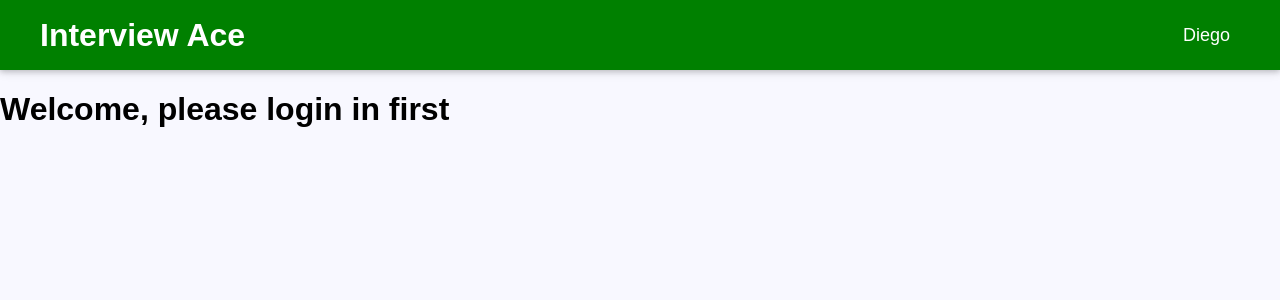
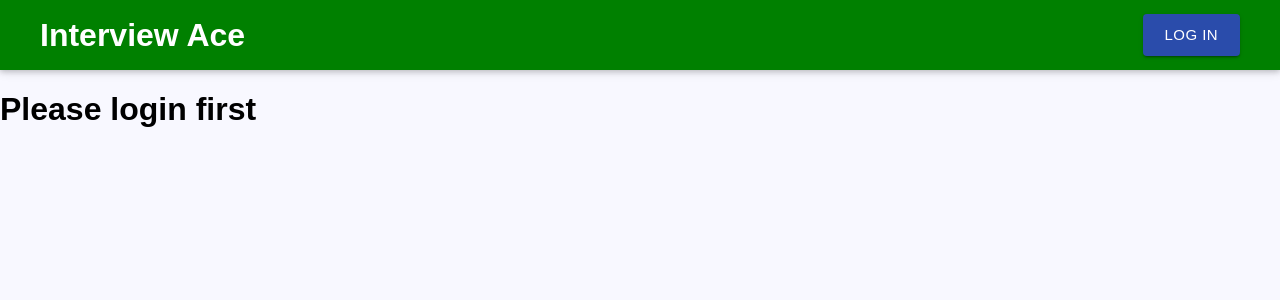
Before and after one commit to diegovazquezny/interviewace, a React (Create React App) app: page /#/ in a window 1280 px wide. Shown: the top 300 px of the page. Built offline with nearby package versions, Linux system fonts and the light colour scheme.

Commit message:
update landing page

```diff
--- a/src/Components/Header/Header.jsx
+++ b/src/Components/Header/Header.jsx
@@ -47,14 +47,15 @@
 
 const Header = (props) => {
   // TODO: change back to const
-  //console.log('in header ->', props);
   let { user, isAuthenticated } = useAuth0();
+  console.log('is authenticated ->', isAuthenticated);
   const classes = useStyles();
   const api_uri = process.env.NODE_ENV !== 'development'
     ? 'https://interview-ace.herokuapp.com'
     : '';
 
-  if (isAuthenticated && !state.userId ) { //
+  if (isAuthenticated) {
+    console.log('Authenticated! ->', isAuthenticated);
     fetch(api_uri + '/authentication/login', {
       method: "POST",
       headers: {
@@ -80,7 +81,7 @@
       })
       .catch(err => console.log(err));
   }
-  isAuthenticated = true;
+  //isAuthenticated = true;
   return (
     <div className={classes.container}>
       <Link className={classes.logo} to={'/'}>
--- a/src/Components/Header/LoggedIn.jsx
+++ b/src/Components/Header/LoggedIn.jsx
@@ -34,9 +34,9 @@
   const { user } = useAuth0();
   const { logout } = useAuth0();
   // TODO: change back
-  //const { nickname, picture } = user;
-  let nickname = 'Diego';
-  let picture = '';
+  const { nickname, picture } = user;
+  // let nickname = 'Diego';
+  // let picture = '';
   const classes = useStyles();
   const history = useHistory();
 
--- a/src/Components/Study/TopicInfo.jsx
+++ b/src/Components/Study/TopicInfo.jsx
@@ -86,7 +86,6 @@
       return (
         <div key={`k${i}`}>
           {parse(tech.note)}
-            <p>{tech.id}{i}</p>
           <Button onClick={handleEdit(tech.id, i)}>edit</Button>
           <Button onClick={handleDelete(tech.id, i)}>delete</Button>
           {(i !== arr.length - 1) && <hr/>}
--- a/src/Pages/LandingPage.jsx
+++ b/src/Pages/LandingPage.jsx
@@ -1,5 +1,6 @@
 import React, {useContext} from 'react';
 import { makeStyles, createStyles } from '@material-ui/core/styles';
+import { useAuth0 } from "@auth0/auth0-react";
 import Header from '../Components/Header/Header';
 
 const useStyles = makeStyles((theme) =>
@@ -10,11 +11,17 @@
 );
 
 const LandingPage = (props) => {
+  const { user, isAuthenticated } = useAuth0();
   const classes = useStyles();
+  console.log(isAuthenticated);
   return (
     <>
       <Header/>
-      <h1>Welcome, please login in first</h1>
+        { isAuthenticated
+          ? <h1>Welcome to Interview Ace!</h1>
+          : <h1>Please login first</h1>
+        }
+
     </>
   );
 }
```
